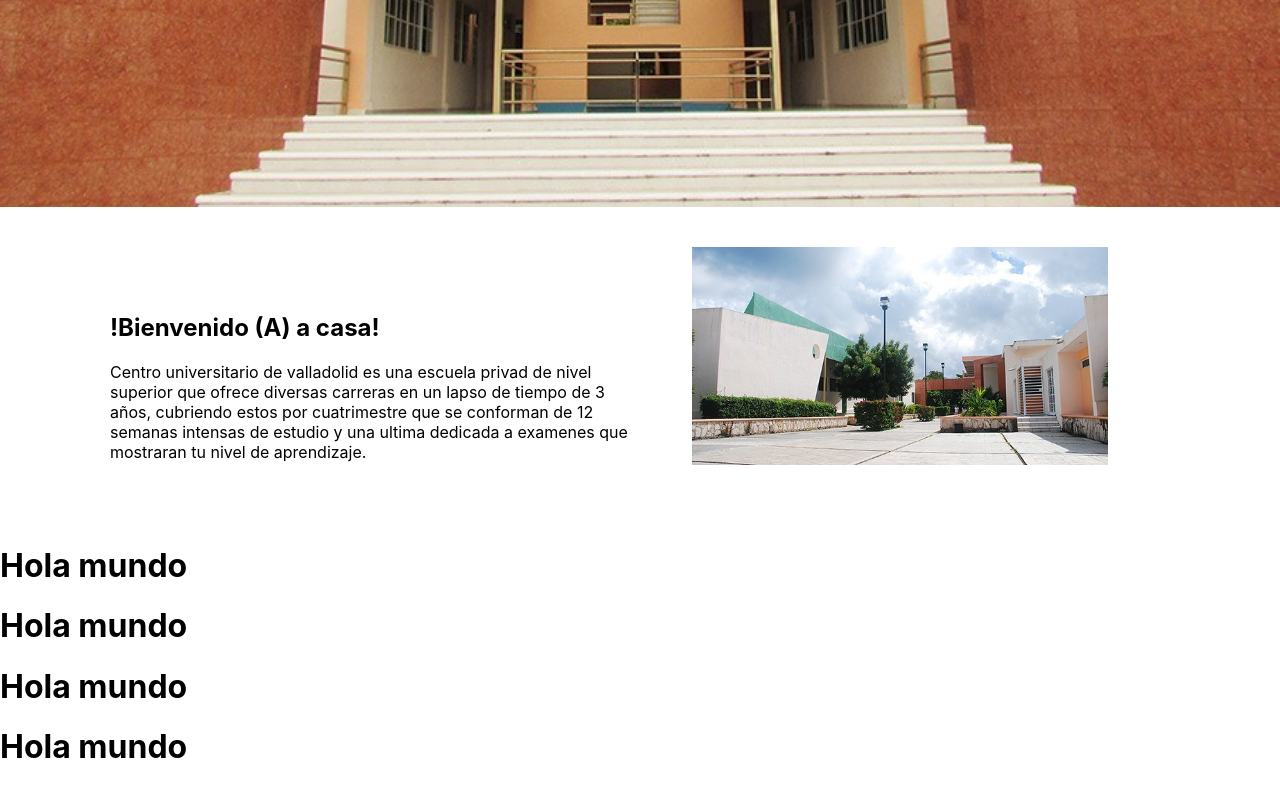
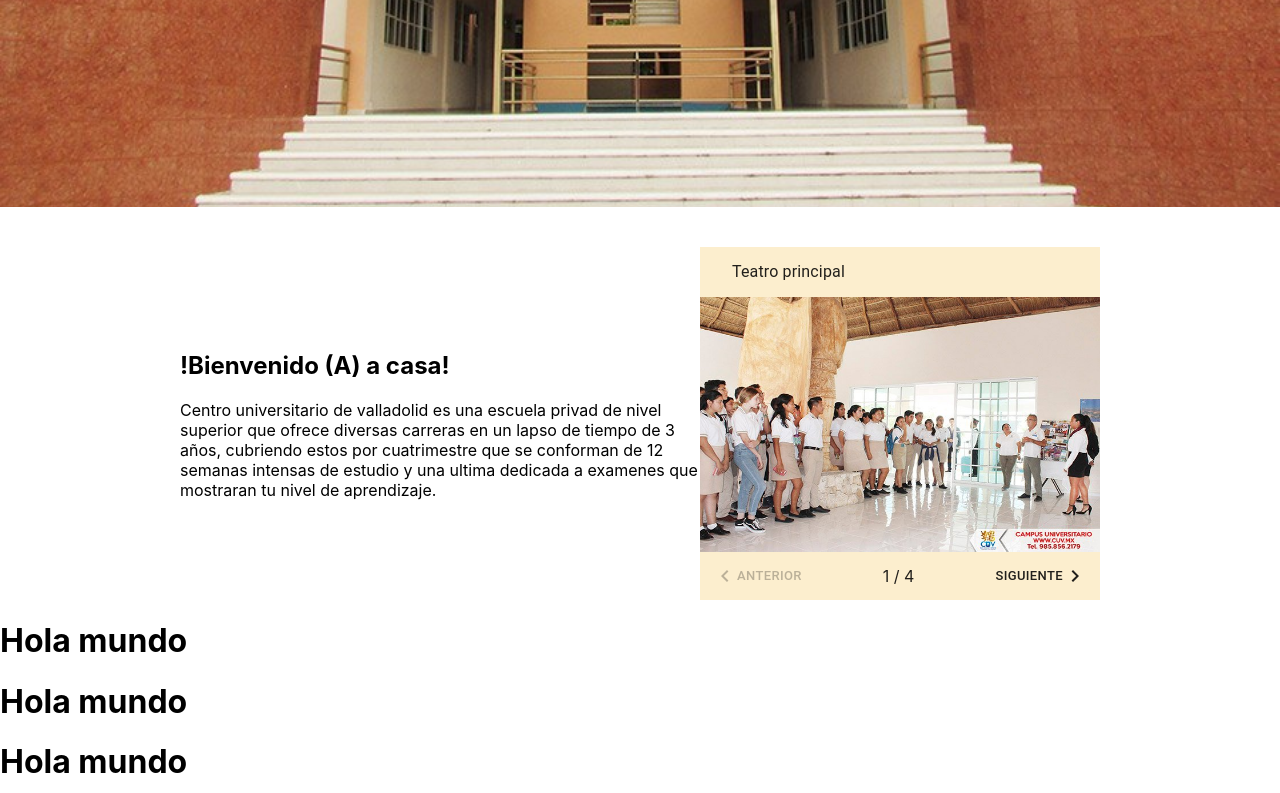
Before and after one commit to Abascal-jorge/cuv-paginaWeb, a Next.js app: page / in a window 1280 px wide. Shown: the part 433-1226 px from the top of the page. Built offline with nearby package versions, Linux system fonts and the light colour scheme.

Commit message:
Agregando material ui al proyecto

```diff
--- a/components/Section/Informacion/slider.js
+++ b/components/Section/Informacion/slider.js
@@ -1,40 +1,105 @@
-import React from 'react';
-import Swiper from 'swiper/bundle';
-import SwiperCore, { Navigation, Pagination } from 'swiper/core';
-import 'swiper/swiper-bundle.css';
+import React, { useState } from 'react';
+import styled from "@emotion/styled";
+//Material ui
+import { makeStyles, useTheme } from '@material-ui/core/styles';
+import MobileStepper from '@material-ui/core/MobileStepper';
+import Paper from '@material-ui/core/Paper';
+import Typography from '@material-ui/core/Typography';
+import Button from '@material-ui/core/Button';
+import KeyboardArrowLeft from '@material-ui/icons/KeyboardArrowLeft';
+import KeyboardArrowRight from '@material-ui/icons/KeyboardArrowRight';
+//------------------------------
 
+const tutorialSteps = [
+    {
+      label: 'Teatro principal',
+      imgPath:
+        '/teatro.jpg',
+    },
+    {
+      label: 'Treato al aire libre',
+      imgPath:
+        '/teatroLibre.jpg',
+    },
+    {
+      label: 'Picina olimpica',
+      imgPath:
+        '/picina.jpg',
+    },
+    {
+      label: 'Cuv universidad',
+      imgPath:
+        'entradacuv.jpg',
+    },
+  ];
+
+const useStyles = makeStyles((theme) => ({
+    root: {
+      maxWidth: 400,
+      flexGrow: 1,
+    },
+    header: {
+      display: 'flex',
+      alignItems: 'center',
+      height: 50,
+      paddingLeft: theme.spacing(4),
+      backgroundColor: "rgba(252, 238, 206)",
+    },
+    img: {
+      height: 255,
+      maxWidth: 400,
+      overflow: 'hidden',
+      display: 'block',
+      width: '100%',
+    },
+}));
 
 const Slider = () => {
 
-    SwiperCore.use([Navigation, Pagination]);
+    const classes = useStyles();
+    console.log( classes );
+    const theme = useTheme();
+    const [activeStep, setActiveStep] = useState(0);
+    const maxSteps = tutorialSteps.length;
 
-    const swiper = new Swiper('.swiper-container', {
-        pagination: {
-          el: '.swiper-pagination',
-          clickable: true,
-          renderBullet: function (index, className) {
-            return '<span className="' + className + '">' + (index + 1) + '</span>';
-          },
-        }
-    });
+    const handleNext = () => {
+      setActiveStep((prevActiveStep) => prevActiveStep + 1);
+    };
+
+    const handleBack = () => {
+      setActiveStep((prevActiveStep) => prevActiveStep - 1);
+    };
+
 
     return (
-        <div className="swiper-container column">
-            <div className="swiper-wrapper">
-                <div className="swiper-slide">
-                    <img src="/entradacuv.jpg"/>
-                </div>
-                <div className="swiper-slide">
-                    <img src="/picina.jpg"/>
-                </div>
-                <div className="swiper-slide">
-                    <img src="/teatro.jpg"/>
-                </div>
-                <div className="swiper-slide">
-                    <img src="/teatrolibre.jpg"/>
-                </div>
-            </div>
-            <div className="swiper-pagination"></div>
+        <div className={classes.root}>
+            <Paper square elevation={0} className={classes.header}>
+                <Typography>{tutorialSteps[activeStep].label}</Typography>
+            </Paper>
+            <img
+                className={classes.img}
+                src={tutorialSteps[activeStep].imgPath}
+                alt={tutorialSteps[activeStep].label}
+            />
+            <MobileStepper
+                className="pie-carusel"
+                steps={maxSteps}
+                position="static"
+                variant="text"
+                activeStep={activeStep}
+                nextButton={
+                    <Button size="small" onClick={handleNext} disabled={activeStep === maxSteps - 1}>
+                        Siguiente
+                        {theme.direction === 'rtl' ? <KeyboardArrowLeft /> : <KeyboardArrowRight />}
+                    </Button>
+                }
+                backButton={
+                    <Button size="small" onClick={handleBack} disabled={activeStep === 0}>
+                        {theme.direction === 'rtl' ? <KeyboardArrowRight /> : <KeyboardArrowLeft />}
+                        Anterior
+                    </Button>
+                }
+            />
         </div>
      );
 }
--- a/package.json
+++ b/package.json
@@ -9,10 +9,11 @@
   },
   "dependencies": {
     "@emotion/styled": "^11.1.5",
+    "@material-ui/core": "^4.11.3",
+    "@material-ui/icons": "^4.11.2",
     "font-awesome": "^4.7.0",
     "next": "10.0.9",
     "react": "17.0.1",
-    "react-dom": "17.0.1",
-    "swiper": "^6.5.0"
+    "react-dom": "17.0.1"
   }
 }
--- a/pages/index.js
+++ b/pages/index.js
@@ -1,12 +1,5 @@
-//import Head from 'next/head'
+import Head from 'next/head'
 //import styles from '../styles/Home.module.css'
-
-/*
-<Head>
-        <title>Create Next App</title>
-        <link rel="icon" href="/favicon.ico" />
-      </Head>
-*/
 import Layout from "../components/Layout/layout";
 import Banner from "../components/Layout/Banner";
 import Informacion from "../components/Section/Informacion/informacion";
@@ -14,6 +7,9 @@ import Informacion from "../components/Section/Informacion/informacion";
 export default function Home() {
   return (
     <>
+      <Head>
+        <title>Centro Universitario Vallodolid</title>
+      </Head>
       <Layout>
         <Banner/>
         <Informacion/>
--- a/styles/globals.css
+++ b/styles/globals.css
@@ -65,45 +65,7 @@ section .informacion-section{
   align-items: center;
 }
 
-/*Slider*/
-.swiper-container {
-  width: 100%;
-  height: 100%;
+/*Carousel imagenes*/
+.pie-carusel{
+  background-color: rgba(252, 238, 206)!important;
 }
-
-.swiper-slide {
-  text-align: center;
-  font-size: 18px;
-  background: #fff;
-
-  /* Center slide text vertically */
-  display: -webkit-box;
-  display: -ms-flexbox;
-  display: -webkit-flex;
-  display: flex;
-  -webkit-box-pack: center;
-  -ms-flex-pack: center;
-  -webkit-justify-content: center;
-  justify-content: center;
-  -webkit-box-align: center;
-  -ms-flex-align: center;
-  -webkit-align-items: center;
-  align-items: center;
-}
-
-
-.swiper-pagination-bullet{
-  width: 20px;
-  height: 20px;
-  text-align: center;
-  line-height: 20px;
-  font-size: 12px;
-  color: #000;
-  opacity: 1;
-  background: rgba(0, 0, 0, 0.2);
-}
-
-.swiper-pagination-bullet-active {
-  color: #fff;
-  background: #007aff;
-}
```
Also changed, not shown: 1 other file (tests, documents, lock files or other folders).
